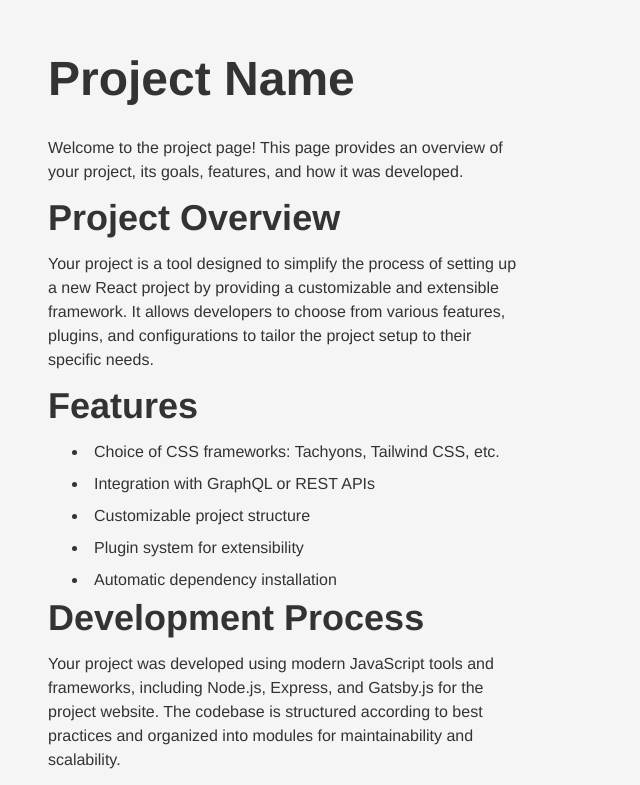
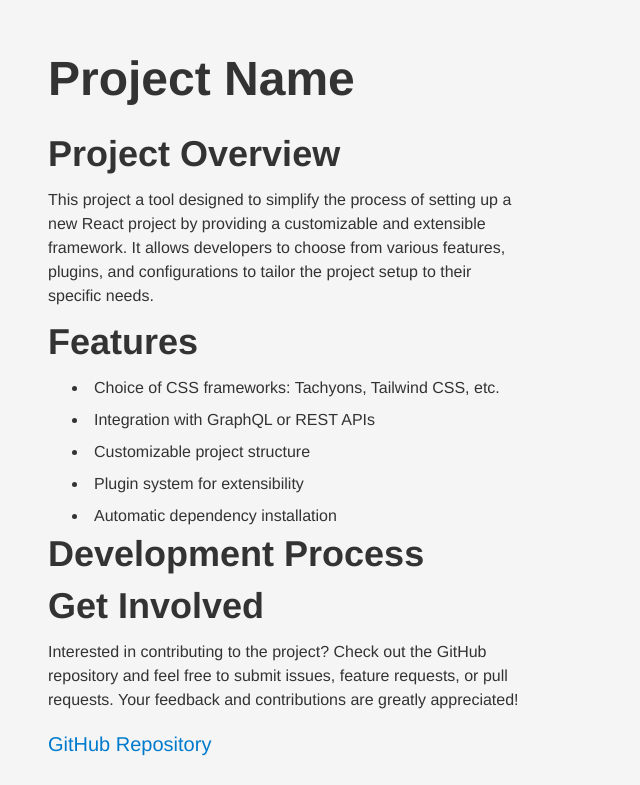
Before and after one commit to JoshuaWoodsdev/mywork, a Gatsby site: page /notareactframework in a window 1280 px wide. Shown: the part 300-1085 px from the top of the page, without its empty margins (0-640 px from the left). Built offline with nearby package versions, Linux system fonts and the light colour scheme; Gatsby itself is replaced by a stand-in of ours.

Commit message:
edited text

```diff
--- a/src/pages/notareactframework.js
+++ b/src/pages/notareactframework.js
@@ -5,12 +5,11 @@ const Narfw = () => {
     <div className="pa4">
     <h1 className="f1 lh-solid">Project Name</h1>
     <p className="lh-copy measure">
-      Welcome to the project page! This page provides an overview of your project, its goals, features, and how it was developed.
     </p>
 
     <h2 className="f2 lh-solid">Project Overview</h2>
     <p className="lh-copy measure">
-      Your project is a tool designed to simplify the process of setting up a new React project by providing a customizable and extensible framework. It allows developers to choose from various features, plugins, and configurations to tailor the project setup to their specific needs.
+      This project a tool designed to simplify the process of setting up a new React project by providing a customizable and extensible framework. It allows developers to choose from various features, plugins, and configurations to tailor the project setup to their specific needs.
     </p>
 
     <h2 className="f2 lh-solid">Features</h2>
@@ -23,9 +22,6 @@ const Narfw = () => {
     </ul>
 
     <h2 className="f2 lh-solid">Development Process</h2>
-    <p className="lh-copy measure">
-      Your project was developed using modern JavaScript tools and frameworks, including Node.js, Express, and Gatsby.js for the project website. The codebase is structured according to best practices and organized into modules for maintainability and scalability.
-    </p>
 
     <h2 className="f2 lh-solid">Get Involved</h2>
     <p className="lh-copy measure">
```
